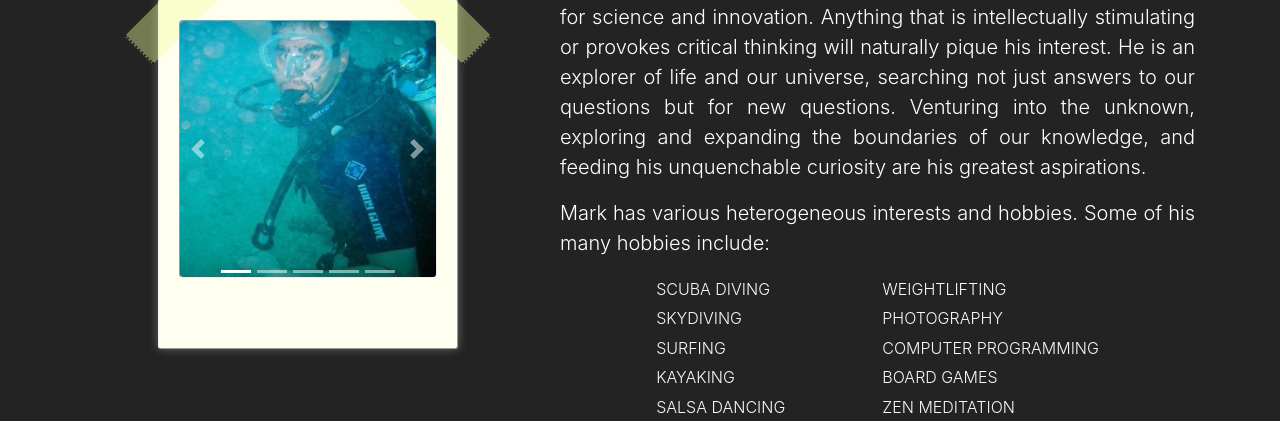
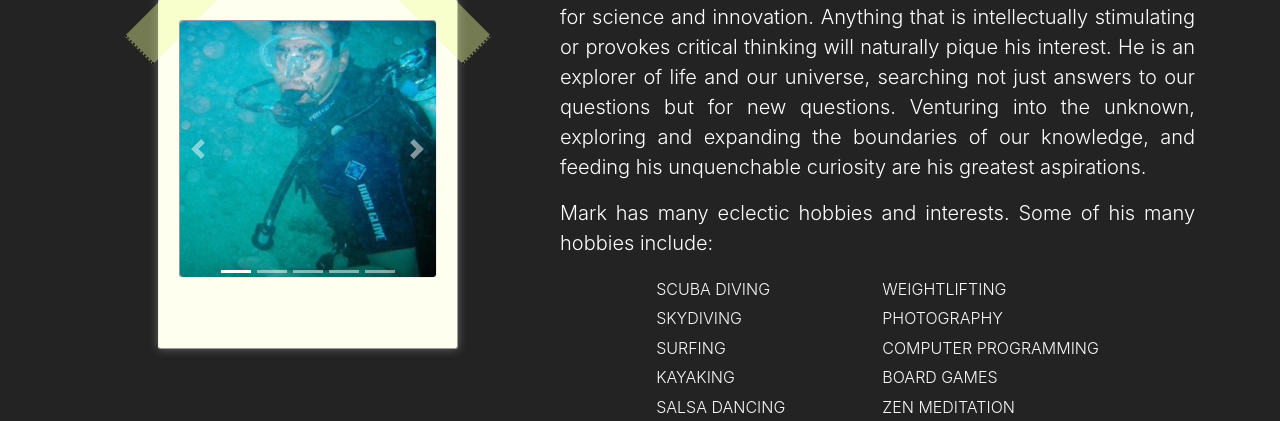
Before and after one commit to Espresso4TheMind/Django-Portfolio-Project, a Django app: page /about/ in a window 1280 px wide. Shown: the part 1661-2082 px from the top of the page. Run offline with Django 3.2, Linux system fonts and the light colour scheme; some libraries are stand-ins or nearby versions.

Commit message:
Updated resume Changed Hobbies and Interests Attempting to fix SECRET_KEY issue

```diff
--- a/markmiloslavicjr/templates/about.html
+++ b/markmiloslavicjr/templates/about.html
@@ -300,7 +300,7 @@
                 feeding his unquenchable curiosity are his greatest aspirations.
             </p>
             <p>
-                Mark has various heterogeneous interests and hobbies. Some of his many hobbies include:
+                Mark has many eclectic hobbies and interests. Some of his many hobbies include:
             </p>
             <table class="table-sm table-borderless text-light text-uppercase font-weight-light m-auto">
                 <tr>
@@ -336,7 +336,7 @@
                 feeding his unquenchable curiosity are his greatest aspirations.
             </p>
             <p>
-                Mark has various heterogeneous interests and hobbies. Some of his many hobbies include:
+                Mark has many eclectic hobbies and interests. Some of his many hobbies include:
             </p>
             <table class="table-sm table-borderless text-light text-uppercase font-weight-light m-auto">
                 <tr>
```
Also changed, not shown: markmiloslavicjr/settings.py (+9 -4 lines), 1 other file.
